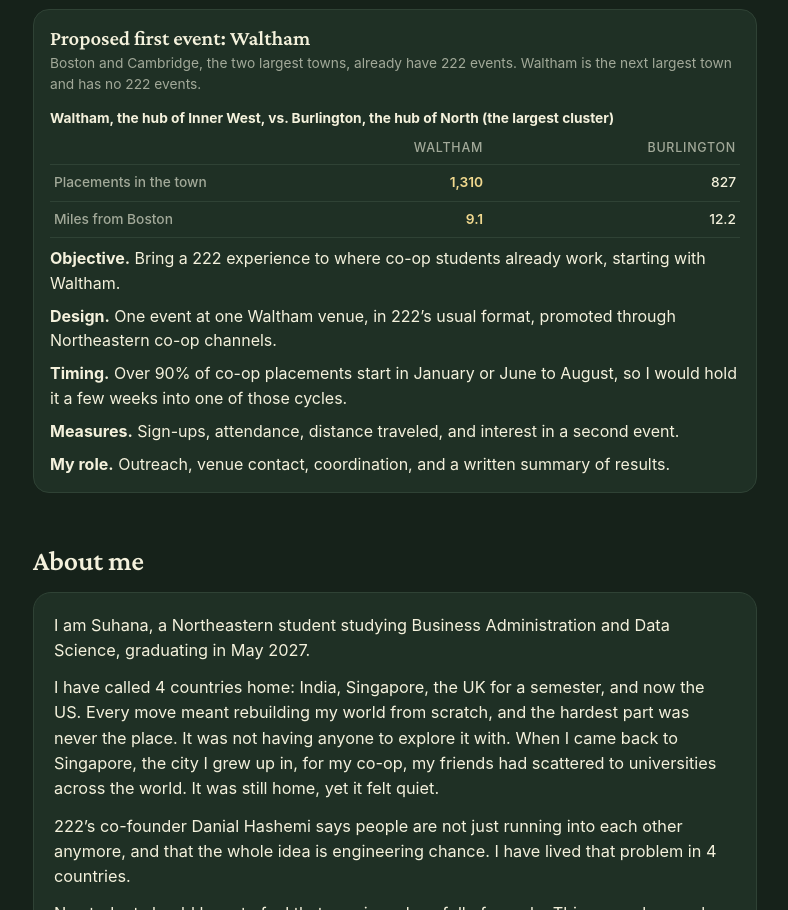
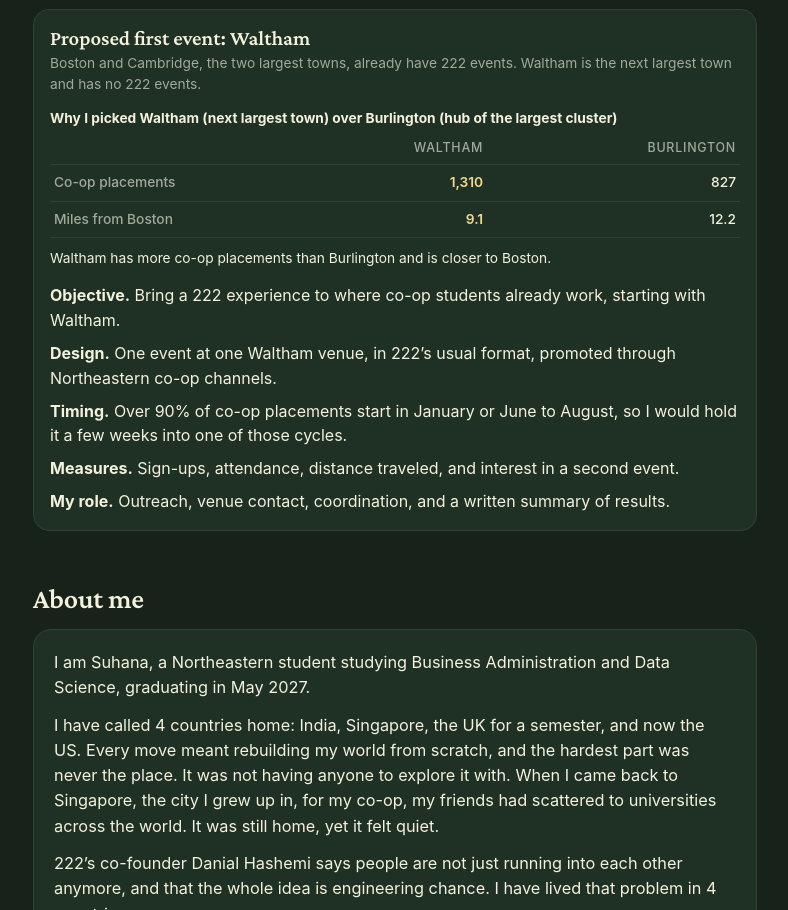
Before and after one commit to suhanasm/222-growth-map, a plain HTML site: page index.html in a window 1280 px wide. Shown: the part 5912-6822 px from the top of the page, without its empty margins (245-1033 px from the left). Drawn offline with nearby package versions, Linux system fonts and the light colour scheme.

Commit message:
Add files via upload

```diff
--- a/index.html
+++ b/index.html
@@ -185,7 +185,7 @@ function render(){
   +'<p class="small muted" style="margin:16px 0 8px"><b>All 20 towns</b> · tap a town for details</p>'+chips()+'<input type="text" id="q" placeholder="Search towns" value="'+esc(S.q)+'"><div class="lh"><span>Town</span><span>Co-op placements</span></div><div class="list" id="list">'+listHtml()+'</div>'
   +'<h2 id="gap">The gap, in '+CL.length+' clusters</h2><p class="muted">I sorted the '+GAP.length+' towns into '+CL.length+' clusters, which are groups of nearby towns. In each cluster, I would start in its hub, the town with the most co-op placements. Tap a town for details.</p>'+clusters()
   +'<h2 id="start">Where to start</h2><p class="muted">One venue in each cluster’s hub town, picked because it takes group bookings.</p>'+venues()
-  +'<div class="card"><h3>Proposed first event: Waltham</h3><p class="small muted">Boston and Cambridge, the two largest towns, already have 222 events. Waltham is the next largest town and has no 222 events.</p><p class="small" style="margin:12px 0 2px"><b>Waltham, the hub of Inner West, vs. Burlington, the hub of North (the largest cluster)</b></p><table class="vs"><thead><tr><th></th><th>Waltham</th><th>Burlington</th></tr></thead><tbody><tr><td>Placements in the town</td><td>'+num(w.t)+'</td><td>'+num(bu.t)+'</td></tr><tr><td>Miles from Boston</td><td>'+w.mi+'</td><td>'+bu.mi+'</td></tr></tbody></table><p style="margin:8px 0"><b>Objective.</b> Bring a 222 experience to where co-op students already work, starting with Waltham.</p><p style="margin:0 0 8px"><b>Design.</b> One event at one Waltham venue, in 222’s usual format, promoted through Northeastern co-op channels.</p><p style="margin:0 0 8px"><b>Timing.</b> Over 90% of co-op placements start in January or June to August, so I would hold it a few weeks into one of those cycles.</p><p style="margin:0 0 8px"><b>Measures.</b> Sign-ups, attendance, distance traveled, and interest in a second event.</p><p style="margin:0"><b>My role.</b> Outreach, venue contact, coordination, and a written summary of results.</p></div>'
+  +'<div class="card"><h3>Proposed first event: Waltham</h3><p class="small muted">Boston and Cambridge, the two largest towns, already have 222 events. Waltham is the next largest town and has no 222 events.</p><p class="small" style="margin:12px 0 2px"><b>Why I picked Waltham (next largest town) over Burlington (hub of the largest cluster)</b></p><table class="vs"><thead><tr><th></th><th>Waltham</th><th>Burlington</th></tr></thead><tbody><tr><td>Co-op placements</td><td>'+num(w.t)+'</td><td>'+num(bu.t)+'</td></tr><tr><td>Miles from Boston</td><td>'+w.mi+'</td><td>'+bu.mi+'</td></tr></tbody></table><p class="small" style="margin:10px 0 14px">Waltham has more co-op placements than Burlington and is closer to Boston.</p><p style="margin:8px 0"><b>Objective.</b> Bring a 222 experience to where co-op students already work, starting with Waltham.</p><p style="margin:0 0 8px"><b>Design.</b> One event at one Waltham venue, in 222’s usual format, promoted through Northeastern co-op channels.</p><p style="margin:0 0 8px"><b>Timing.</b> Over 90% of co-op placements start in January or June to August, so I would hold it a few weeks into one of those cycles.</p><p style="margin:0 0 8px"><b>Measures.</b> Sign-ups, attendance, distance traveled, and interest in a second event.</p><p style="margin:0"><b>My role.</b> Outreach, venue contact, coordination, and a written summary of results.</p></div>'
   +'<h2 id="about">About me</h2><div class="about"><p>I am '+esc(ME.name)+', a Northeastern student studying Business Administration and Data Science, graduating in May 2027.</p>'
   +'<p>I have called 4 countries home: India, Singapore, the UK for a semester, and now the US. Every move meant rebuilding my world from scratch, and the hardest part was never the place. It was not having anyone to explore it with. When I came back to Singapore, the city I grew up in, for my co-op, my friends had scattered to universities across the world. It was still home, yet it felt quiet.</p>'
   +'<p>222’s co-founder Danial Hashemi says people are not just running into each other anymore, and that the whole idea is engineering chance. I have lived that problem in 4 countries.</p>'
```
